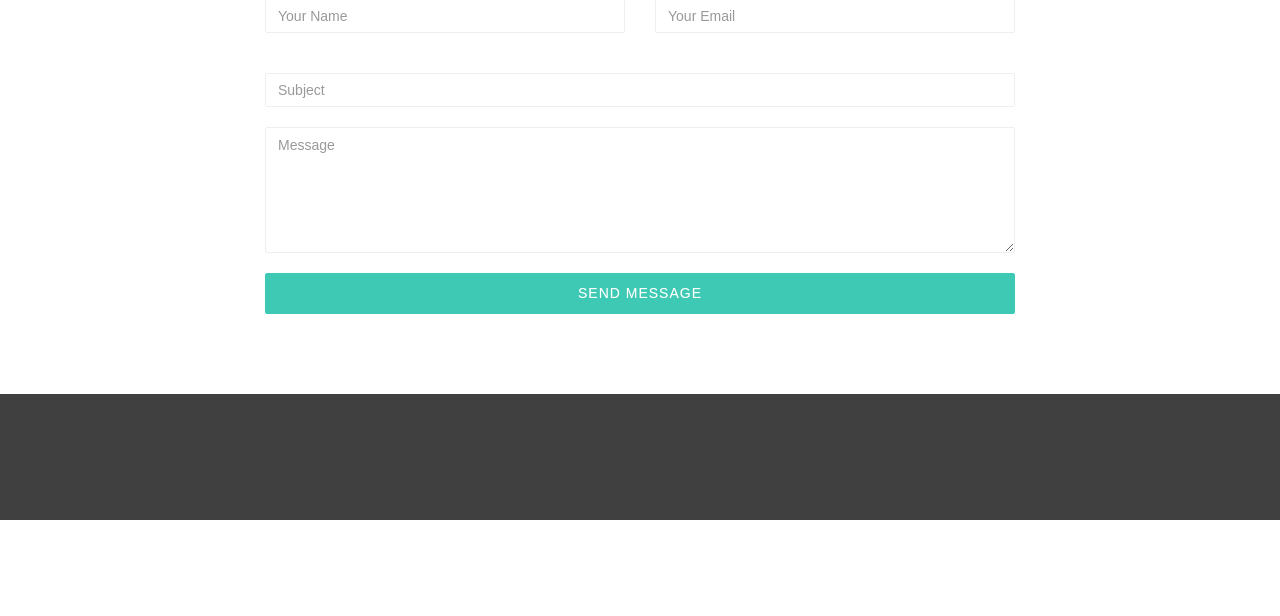
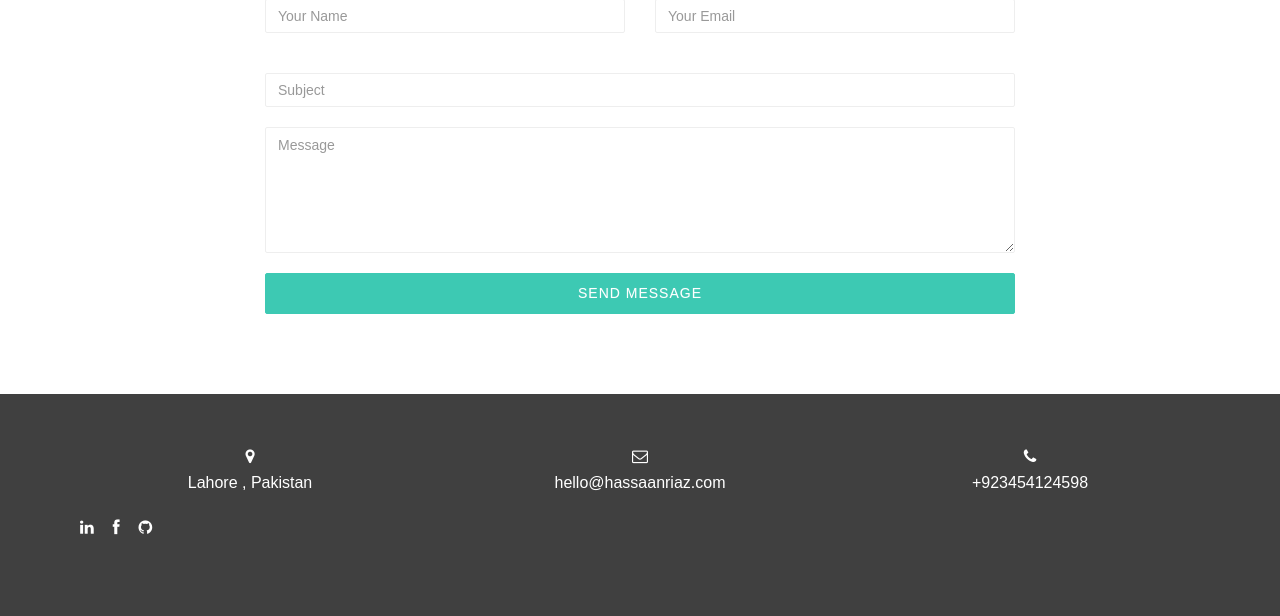
Before and after one commit to Hassaan26/hassaan-portfolio, a Django app: page / in a window 1280 px wide; the page is wider, and only the part inside the window is pictured. Shown: the part 3271-3887 px from the top of that part. Before the commit the page ends 3791 px from the top of that part, so only its background shows below. Run offline with Django 3.2, Linux system fonts and the light colour scheme; some libraries are stand-ins or nearby versions; some web fonts are replaced.

Commit message:
contact info updated

```diff
--- a/hassaan/hassaan/static/css/style.css
+++ b/hassaan/hassaan/static/css/style.css
@@ -11,7 +11,9 @@
 	padding:0;
 	margin:0;
 }
-
+.clr-white{
+	color: #fff;
+}
 #loader-wrapper {
     position: fixed;
     top: 0;
--- a/hassaan/me/templates/index.html
+++ b/hassaan/me/templates/index.html
@@ -255,23 +255,23 @@
                 <div class="col-sm-12 col-md-12 col-lg-12">
                     <div class="row gallery-item">
                         <div class="col-md-3 animated fadeInUp">
-							<a href="img/works/1.jpg" title="This is an image title" data-lightbox-gallery="gallery1" data-lightbox-hidpi="img/works/1@2x.jpg">
-								<img src="img/works/1.jpg" class="img-responsive" alt="img">
+							<a href="{% static 'img/works/1.jpg' %}" title="This is an image title" data-lightbox-gallery="gallery1" data-lightbox-hidpi="img/works/1@2x.jpg">
+								<img src="{% static 'img/works/1.jpg' %}" class="img-responsive" alt="img">
 							</a>
 						</div>
 						<div class="col-md-3 animated fadeInUp slow">
-							<a href="img/works/2.jpg" title="This is an image title" data-lightbox-gallery="gallery1" data-lightbox-hidpi="img/works/1@2x.jpg">
-								<img src="img/works/2.jpg" class="img-responsive" alt="img">
+							<a href="{% static 'img/works/2.jpg' %}" title="This is an image title" data-lightbox-gallery="gallery1" data-lightbox-hidpi="img/works/1@2x.jpg">
+								<img src="{% static 'img/works/2.jpg' %}" class="img-responsive" alt="img">
 							</a>
 						</div>
 						<div class="col-md-3 animated fadeInUp slower">
-							<a href="img/works/3.jpg" title="This is an image title" data-lightbox-gallery="gallery1" data-lightbox-hidpi="img/works/1@2x.jpg">
-								<img src="img/works/3.jpg" class="img-responsive" alt="img">
+							<a href="{% static 'img/works/3.jpg' %}" title="This is an image title" data-lightbox-gallery="gallery1" data-lightbox-hidpi="img/works/1@2x.jpg">
+								<img src="{% static 'img/works/3.jpg' %}" class="img-responsive" alt="img">
 							</a>
 						</div>
 						<div class="col-md-3 animated fadeInUp">
-							<a href="img/works/4.jpg" title="This is an image title" data-lightbox-gallery="gallery1" data-lightbox-hidpi="img/works/1@2x.jpg">
-								<img src="img/works/4.jpg" class="img-responsive" alt="img">
+							<a href="{% static 'img/works/4.jpg' %}" title="This is an image title" data-lightbox-gallery="gallery1" data-lightbox-hidpi="img/works/1@2x.jpg">
+								<img src="{% static 'img/works/4.jpg' %}" class="img-responsive" alt="img">
 							</a>
 						</div>
 					</div>
@@ -341,14 +341,29 @@
 	<footer>
 		<div class="container">
 			<div class="row">
-				<div class="col-md-6 animatedParent">
-					<ul class="footer-menu animated fadeIn">
+				<div class="animatedParent clr-white">
+					<div class="col-md-4"> <i class="fa fa-map-marker"></i>
+				        <p>Lahore , Pakistan</p>
+			        </div>
+			        <div class="col-md-4"> <i class="fa fa-envelope-o"></i>
+				        <p>hello@hassaanriaz.com</p>
+			        </div>
+	        	    <div class="col-md-4"> <i class="fa fa-phone"></i>
+				        <p> +923454124598</p>
+				    </div>
+				</div>
+			</div>
+			<div class="row">
+				<div class="col-md-12 pull-right">
+					<ul class="footer-menu">
 						<li><a href="https://www.linkedin.com/in/hassaan-riaz-093a6651/"><i class="fa fa-linkedin"></i></a></li>
 				        <li><a href="https://www.facebook.com/muhammadhassaan.riaz"><i class="fa fa-facebook"></i></a></li>
 				        <li><a href="https://github.com/Hassaan26"><i class="fa fa-github"></i></a></li>
 				    </ul>
 				</div>
-				<div class="col-md-6 text-right copyright animatedParent">
+			</div>
+			<div class="row">
+				<div class="copyright animatedParent">
 					<p class="animated fadeIn">Copyright &copy; 2017. Designed by <a href="#" rel="nofollow">hassaanriaz.com</a></p>
 				</div>
 			</div>
@@ -356,14 +371,6 @@
 	</footer>
 
     <!-- Core JavaScript Files -->
-    <!-- <script src="{% static 'js/jquery.min.js' %}"></script>
-    <script src="{% static 'js/bootstrap.min.js' %}"></script>
-	<script src="{% static 'js/css3-animate-it.js' %}"></script>
-	<script src="{% static 'js/jquery.circliful.js' %}"></script>
-	<script src="{% static 'js/jquery.scrollTo.js' %}"></script>
-	<script src="{% static 'js/stellar.js' %}"></script>
-	<script src="{% static 'js/jquery.appear.js' %}"></script>
-	<script src="{% static 'js/custom.js' %}"></script> -->
 	<script src="{% static 'js/jquery.min.js' %}"></script>
     <script src="{% static 'js/bootstrap.min.js' %}"></script>
 	<script src="{% static 'js/jquery.sticky.js' %}"></script>
@@ -373,7 +380,6 @@
 	<script src="{% static 'js/stellar.js' %}"></script>
 	<script src="{% static 'js/nivo-lightbox.min.js' %}"></script>
 	<script src="{% static 'js/jquery.circliful.js' %}"></script>
-
     <script src="{% static 'js/custom.js' %}"></script>
 	<script src="{% static 'js/css3-animate-it.js' %}"></script>
     <script type="text/javascript">
```
Lines whose indentation alone changed are shown as unchanged.
